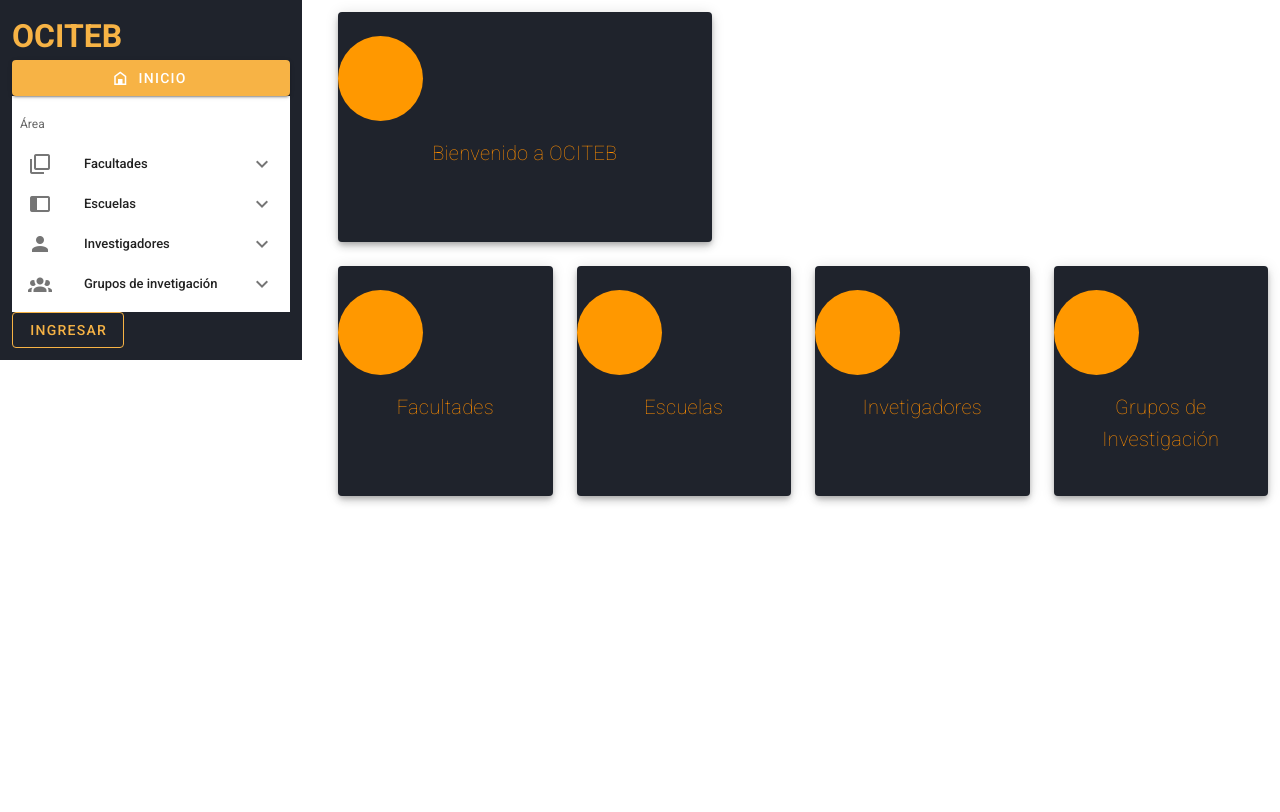
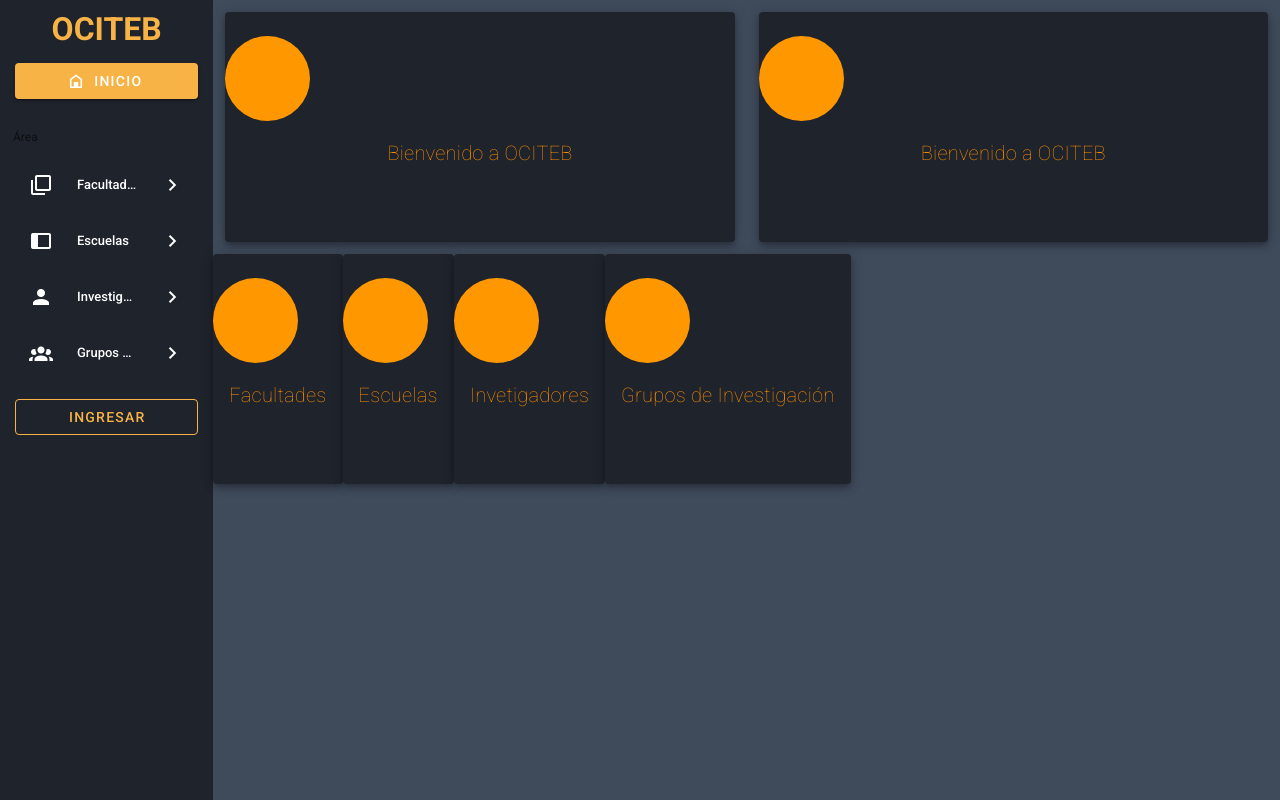
Before and after one commit to CamHM/OCITEB-App, a Vue app: page / in a window 1280 px wide. Built offline with nearby package versions, Linux system fonts and the light colour scheme.

Commit message:
Arreglo a página home

```diff
--- a/src/App.vue
+++ b/src/App.vue
@@ -15,3 +15,7 @@
         data: () => ({}),
     };
 </script>
+
+<style>
+
+</style>
--- a/src/components/Home.vue
+++ b/src/components/Home.vue
@@ -1,19 +1,20 @@
 <template>
-    <v-row>
-        <v-col cols="3">
-            <Menu></Menu>
+    <v-row no-gutters>
+        <v-col cols="2">
+            <SideBar></SideBar>
         </v-col>
-        <v-col cols="9">
-            <v-container>
+        <v-col cols="10">
+            <v-container class="dark-back">
                 <v-row>
-                    <v-col cols="5">
+                    <v-col cols="6">
+                        <Card v-bind:item="welcome"></Card>
+                    </v-col>
+                    <v-col cols="6">
                         <Card v-bind:item="welcome"></Card>
                     </v-col>
                 </v-row>
                 <v-row>
-                    <v-col v-for="item of items" v-bind:key="item.title">
-                        <Card v-bind:item="item"></Card>
-                    </v-col>
+                    <Card v-bind:item="item" v-for="item of items" v-bind:key="item.title"></Card>
                 </v-row>
             </v-container>
         </v-col>
@@ -21,13 +22,13 @@
 </template>
 
 <script>
-    import Menu from "./Menu";
+    import SideBar from "./SideBar";
     import Card from "./Card";
 
     export default {
         name: "Home",
         components: {
-            Menu,
+            SideBar,
             Card
         },
         data: () => {
@@ -66,4 +67,12 @@
 
 <style scoped>
 
+    .dark-back {
+        background: #3f4a5b;
+        width: 100%;
+        height: 100%;
+        margin: 0;
+        position: relative;
+    }
+
 </style>
--- /dev/null
+++ b/src/components/MenItem.vue
@@ -0,0 +1,29 @@
+<template>
+    <v-list-item @click="item">
+        <v-list-item-avatar>
+            <v-icon color="white">{{item.icon}}</v-icon>
+        </v-list-item-avatar>
+        <v-list-item-content class="dark-style">
+            <v-list-item-title>{{item.title}}</v-list-item-title>
+        </v-list-item-content>
+        <v-list-item-avatar>
+            <v-icon color="white">mdi-chevron-right</v-icon>
+        </v-list-item-avatar>
+    </v-list-item>
+</template>
+
+<script>
+    export default {
+        name: "MenItem",
+        props: ["item"],
+        data: () => {
+        }
+    }
+</script>
+
+<style scoped>
+
+    .dark-style {
+        color: white;
+    }
+</style>
--- a/src/components/Menu.vue
+++ b/src/components/Menu.vue
@@ -1,82 +1,49 @@
 <template>
-    <v-container class="dark-style text-xs-center" >
-        <h1 class="dark-style">
-            OCITEB
-        </h1>
-        <v-btn block color="primary">
-            <v-icon left>mdi-home-variant-outline</v-icon>
-            Inicio
-        </v-btn>
-        <v-list dense>
-            <v-subheader>{{listTitle}}</v-subheader>
-            <v-list-group v-for="item in items" :key="item.title" v-model="item.active" :prepend-icon="item.icon">
-                <template v-slot:activator>
-                    <v-list-item-content class="style-black">
-                        <v-list-item-title v-text="item.title"></v-list-item-title>
-                    </v-list-item-content>
-                </template>
-
-                <v-list-item v-for="subItem in item.items" :key="subItem.title">
-                    <v-list-item-content>
-                        <v-list-item-title v-text="subItem.title"></v-list-item-title>
-                    </v-list-item-content>
-                </v-list-item>
-            </v-list-group>
-        </v-list>
-        <v-btn outlined color="primary">Ingresar</v-btn>
-    </v-container>
+    <v-list color="secondary" dense>
+        <v-subheader light>{{listTitle}}</v-subheader>
+        <MenItem v-bind:key="item.title" v-bind:item="item" v-for="item of items"></MenItem>
+    </v-list>
 </template>
 
 <script>
+    import MenItem from "./MenItem";
+
     export default {
-        name: "menu",
-        data() {
+        name: "Menu",
+        components: {
+            MenItem
+        },
+        data: () => {
             return {
                 listTitle: "Área",
                 items: [
                     {
                         title: 'Facultades',
-                        icon: 'mdi-checkbox-multiple-blank-outline ',
-                        items: [
-                            {title: 'List Item'},
-                        ],
+                        icon: 'mdi-checkbox-multiple-blank-outline'
                     },
                     {
                         title: 'Escuelas',
                         icon: 'mdi-dock-left',
-                        active: false,
-                        items: [
-                            {title: 'List Item'},
-                            {title: 'List Item'},
-                            {title: 'List Item'}
-                        ],
+                        active: false
                     },
                     {
                         title: 'Investigadores',
-                        icon: 'mdi-account',
-                        items: [
-                            {title: 'List Item'},
-                        ],
+                        icon: 'mdi-account'
                     },
                     {
                         title: 'Grupos de invetigación',
-                        icon: 'mdi-account-group',
-                        items: [
-                            {title: 'List Item'},
-                        ],
+                        icon: 'mdi-account-group'
                     }
                 ]
             }
-        },
+        }
     }
 </script>
 
 <style scoped>
+
     .dark-style {
-        background: #1f232c;
-        color: #f7b345;
-        align-self: center;
-        margin-left: unset;
-        margin-top: unset;
+        color: white;
     }
+
 </style>
--- /dev/null
+++ b/src/components/SideBar.vue
@@ -0,0 +1,50 @@
+<template>
+    <v-container class="dark-style bar">
+        <h1 class="dark-style">
+            OCITEB
+        </h1>
+        <v-btn color="primary" class="child">
+            <v-icon left>mdi-home-variant-outline</v-icon>
+            Inicio
+        </v-btn>
+        <Menu></Menu>
+        <v-btn outlined class="child" color="primary">Ingresar</v-btn>
+    </v-container>
+</template>
+
+<script>
+    import Menu from "./Menu";
+
+    export default {
+        name: "SideBar",
+        components: {
+            Menu
+        },
+        data() {
+            return {}
+        },
+    }
+</script>
+
+<style scoped>
+    .dark-style {
+        background: #1f232c;
+        color: #f7b345;
+        align-self: center;
+    }
+
+    .bar {
+        height: 100vh;
+        margin: 0;
+        position: relative;
+        display: flex;
+        justify-content: flex-start;
+        flex-direction: column;
+        padding: 5px;
+    }
+
+    .child {
+        margin: 10px;
+    }
+
+</style>
--- a/src/plugins/vuetify.js
+++ b/src/plugins/vuetify.js
@@ -9,6 +9,7 @@ export default new Vuetify({
             light: {
                 primary: '#f7b345',
                 secondary: '#1f232c',
+                dark: '#3f4a5b'
             },
         },
     }
```
